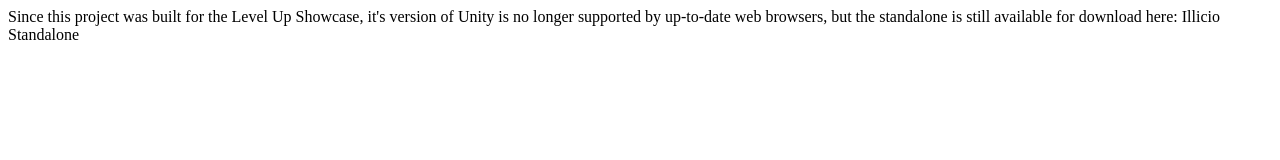
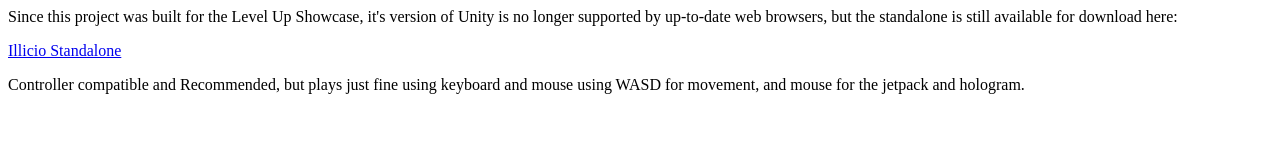
Before and after one commit to mattfaenza/IllicioNew, a plain HTML site: page index.html in a window 1280 px wide. Drawn offline with Linux system fonts and the light colour scheme.

Commit message:
Added standalone zip

```diff
--- a/index.html
+++ b/index.html
@@ -9,8 +9,10 @@
 
 Since this project was built for the Level Up Showcase, it's version of Unity is no longer supported by up-to-date web browsers, but the standalone is still available for download here:
 
-Illicio Standalone
 
+<p><a href="Illicio_Standalone.zip">Illicio Standalone</a>
+
+<p>Controller compatible and Recommended, but plays just fine using keyboard and mouse using WASD for movement, and mouse for the jetpack and hologram.
 
 
 
```
Also changed, not shown: 1 other file.
